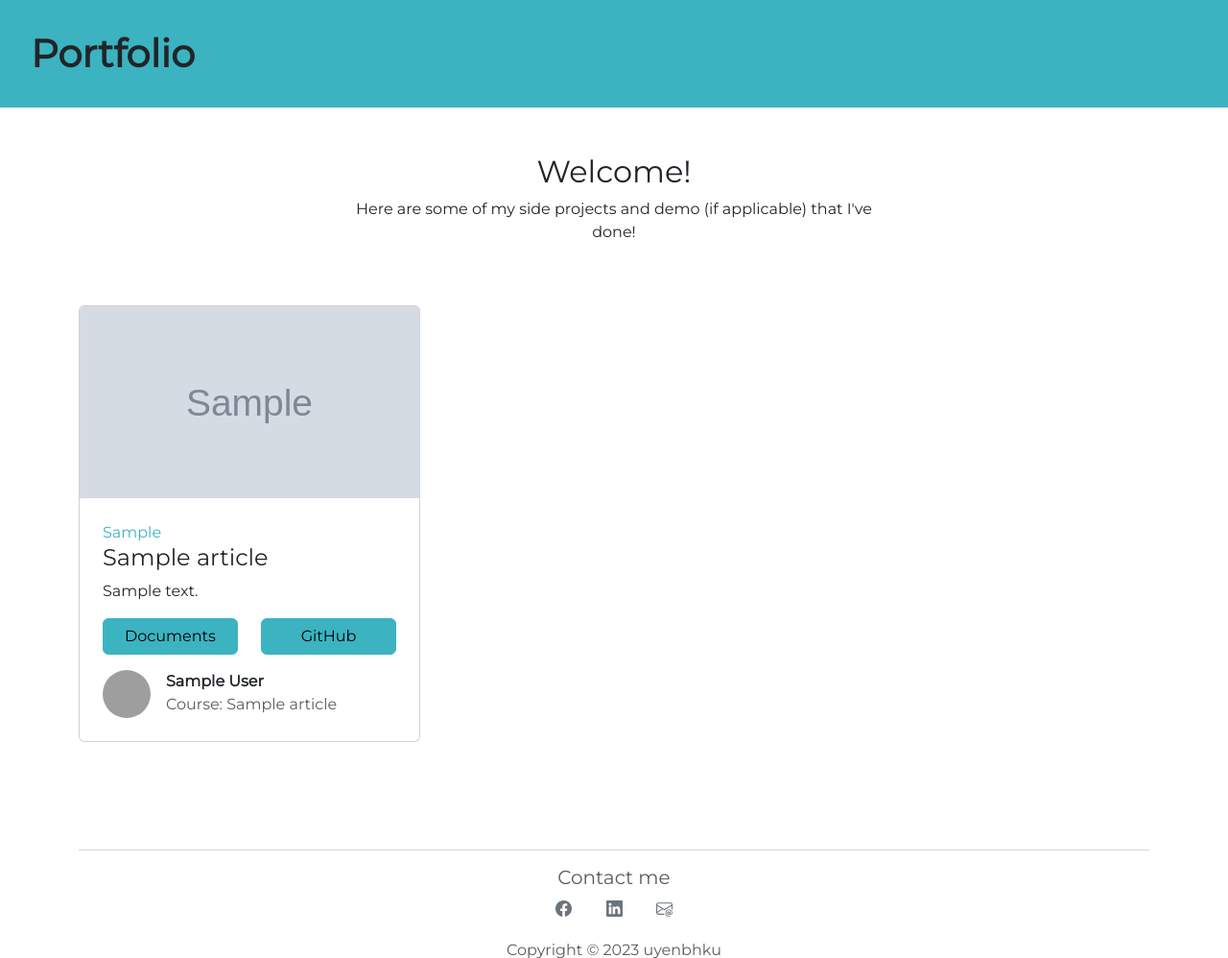
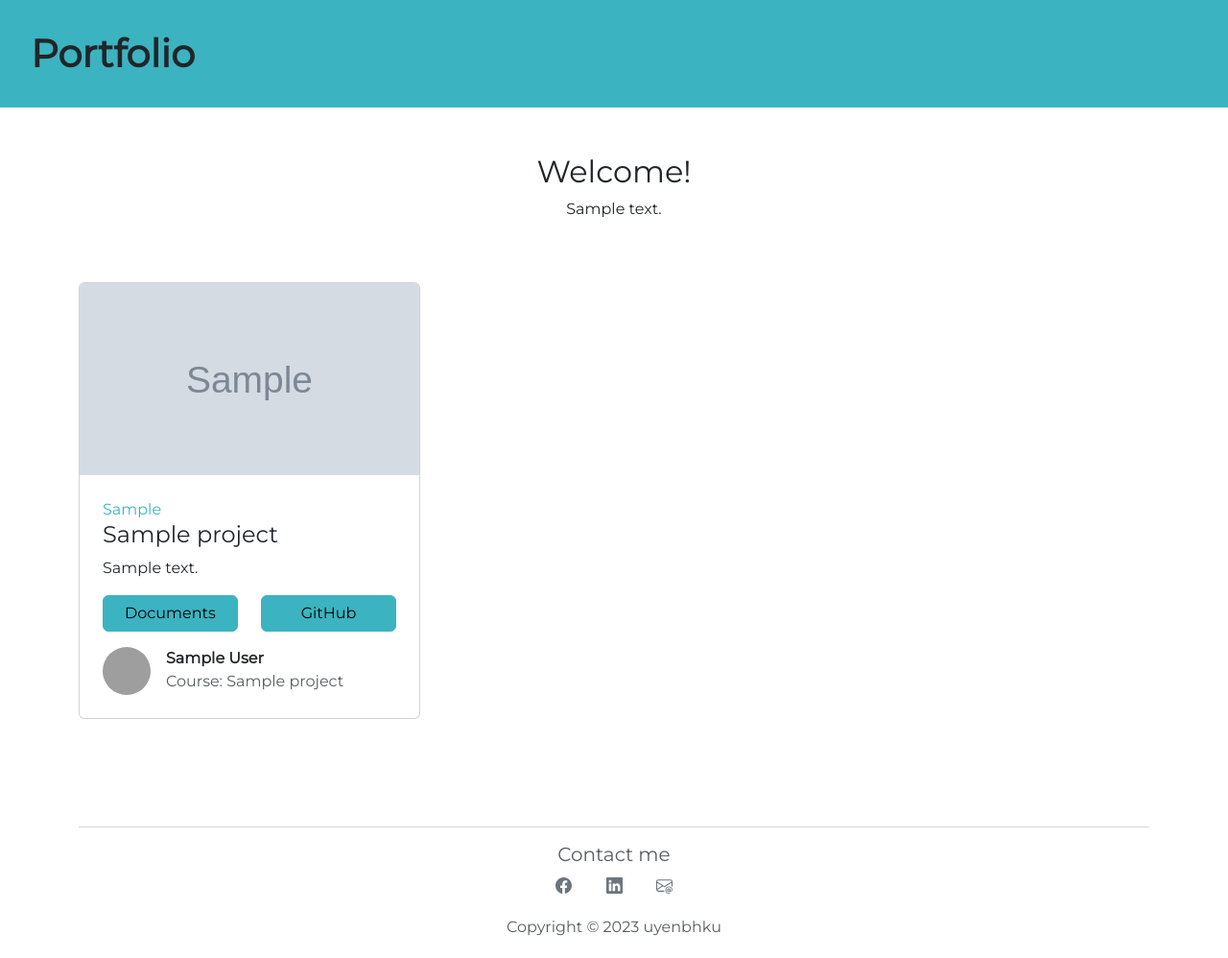
Before and after one commit to uyenbhku/portfolio-django, a Django app: page /portfolio/ in a window 1280 px wide. Shown: the part 58-1056 px from the top of the page at 96% size. After the commit the page ends 1033 px from the top, so only its background shows below. Run offline with Django 4.2, Linux system fonts and the light colour scheme; tables that the repository leaves empty hold one stand-in row (values such as "Sample post"); grey boxes marked "Sample" are stand-in pictures; some libraries are stand-ins or nearby versions; grey boxes are pictures that could not be loaded.

Commit message:
feature: website information management

```diff
--- a/home/models.py
+++ b/home/models.py
@@ -1,7 +1,13 @@
 from django.db import models
 
 # Create your models here.
-class Article(models.Model):
+class Project(models.Model):
+    select_status = [
+        ('Ongoing', 'Ongoing'),
+        ('Done', 'Done'),
+        ('Canceled', 'Cancelled')
+    ]
+
     title = models.CharField(max_length=300)
     description = models.TextField()
     date = models.DateTimeField(auto_now_add=True)
@@ -11,6 +17,8 @@ class Article(models.Model):
     thumbnail = models.ImageField(upload_to='images/')
     author = models.TextField()
     tag = models.TextField()
+    status = models.CharField(max_length=20, choices=select_status)
+    is_hidden = models.BooleanField(default=False)
 
 
     def get_thumbnail_url(self):
@@ -22,6 +30,7 @@ class ContactInfo(models.Model):
     name = models.CharField(max_length=100)
     email = models.EmailField()
     message = models.TextField()
+    date = models.DateTimeField(auto_now_add=True)
 
 
     def get_client_message(self):
@@ -30,3 +39,33 @@ class ContactInfo(models.Model):
             Message:
             {self.message}
         """
+
+class AbstractSkillOverview(models.Model):
+    name = models.CharField(max_length=30)
+    is_hidden = models.BooleanField(default=False)
+    owner = models.ForeignKey("MyInfo", on_delete=models.CASCADE)
+
+    class Meta:
+        abstract = True
+
+
+class MySkill(AbstractSkillOverview):
+    pass
+
+
+class MyTool(AbstractSkillOverview):
+    pass
+
+
+class MyLanguage(AbstractSkillOverview):
+    pass
+
+
+class MyTitle(AbstractSkillOverview):
+    pass
+
+
+class MyInfo(models.Model):
+    home_description = models.TextField()
+    portfolio_description = models.TextField()
+    owner = models.CharField(max_length=40, default='Uyen Kim', primary_key=True)
--- a/home/templates/pages/portfolio.html
+++ b/home/templates/pages/portfolio.html
@@ -7,38 +7,38 @@
     style="background: var(--bs-primary);padding: 2rem!important;/*padding-top: 41px;*//*margin-bottom: -2px;*//*padding-bottom: 0px;*/">
     <strong>Portfolio</strong>
 </h1>
-<!-- Start: Articles Cards -->
+<!-- Start: Projects Cards -->
 <div class="container py-4 py-xl-5">
     <div class="row mb-5">
         <div class="col-md-8 col-xl-6 text-center mx-auto">
             <h2>Welcome!</h2>
             <p class="w-lg-50">
-                Here are some of my side projects and demo (if applicable) that I've done!
+                {{Description}}
             </p>
         </div>
     </div>
     <div class="row gy-4 row-cols-1 row-cols-md-2 row-cols-xl-3">
-        {% for article in Articles %}
+        {% for project in Projects %}
         <div class="col">
             <div class="card">
                 <!-- {% load static %} -->
                 <img class="card-img-top w-100 d-block fit-cover"
                     style="height: 200px;"
-                    src="{{article.thumbnail.url}}" />
+                    src="{{project.thumbnail.url}}" />
                 <div class="card-body p-4">
                     <p class="text-primary card-text mb-0">
-                        {{article.tag}}
+                        {{project.tag}}
                     </p>
                     <h4 class="card-title">
-                        {{article.title}}
+                        {{project.title}}
                     </h4>
                     <p class="card-text">
-                        {{article.description}}
+                        {{project.description}}
                     </p>
                     <div class="row mb-3">
                         <div class="col">
                             <a class="text-start bg-primary d-flex justify-content-center btn btn-primary btn-hover"
-                                href="{{article.document_link}}"
+                                href="{{project.document_link}}"
                                 role="button"
                                 target="_blank"
                             >
@@ -47,7 +47,7 @@
                         </div>
                         <div class="col">
                             <a class="text-start bg-primary d-flex justify-content-center btn btn-primary btn-hover"
-                                href="{{article.code}}"
+                                href="{{project.code}}"
                                 role="button"
                                 target="_blank"
                             >
@@ -62,10 +62,10 @@
                             src="https://cdn.bootstrapstudio.io/placeholders/1400x800.png" />
                         <div>
                             <p class="fw-bold mb-0">
-                                {{article.author}}
+                                {{project.author}}
                             </p>
                             <p class="text-muted mb-0">
-                                Course: {{article.course_name}}
+                                Course: {{project.course_name}}
                             </p>
                         </div>
                     </div>
@@ -74,5 +74,5 @@
         </div>
         {% endfor %}
     </div>
-</div><!-- End: Articles Cards -->
+</div><!-- End: Projects Cards -->
 {% endblock %}
--- a/home/views.py
+++ b/home/views.py
@@ -12,14 +12,22 @@ from django.shortcuts import render
 from django.http import HttpResponse
 from django.views.decorators.csrf import csrf_exempt
 # from django.urls import reverse
-from .models import Article, ContactInfo
+from .models import Project, ContactInfo, MyLanguage, MySkill, MyTool, MyTitle, MyInfo
 from .forms import ContactForm
 
 
 
 # Create your views here.
 def index(request, **kwargs):
-   return render(request, 'pages/home.html')
+   Data = {
+      'Skills': MySkill.objects.filter(is_hidden=False),
+      'Tools': MyTool.objects.filter(is_hidden=False),
+      'Languages': MyLanguage.objects.filter(is_hidden=False),
+      'Titles': MyTitle.objects.filter(is_hidden=False),
+      'Description': MyInfo.objects.all()[:1][0].home_description
+   }
+   print(Data)
+   return render(request, 'pages/home.html', Data)
 
 
 @csrf_exempt
@@ -57,5 +65,8 @@ def contact(request, **kwargs):
 
 
 def portfolio(request, **kwargs):
-   Data = {'Articles': Article.objects.all().order_by('date')}
+   Data = {
+      'Projects': Project.objects.all().filter(is_hidden=False).order_by('date'),
+      'Description': MyInfo.objects.all()[:1][0].portfolio_description
+   }
    return render(request, 'pages/portfolio.html', Data)
```
Also changed, not shown: home/admin.py (+47 -10 lines), home/templates/pages/home.html (+13 -14 lines), README.md.
